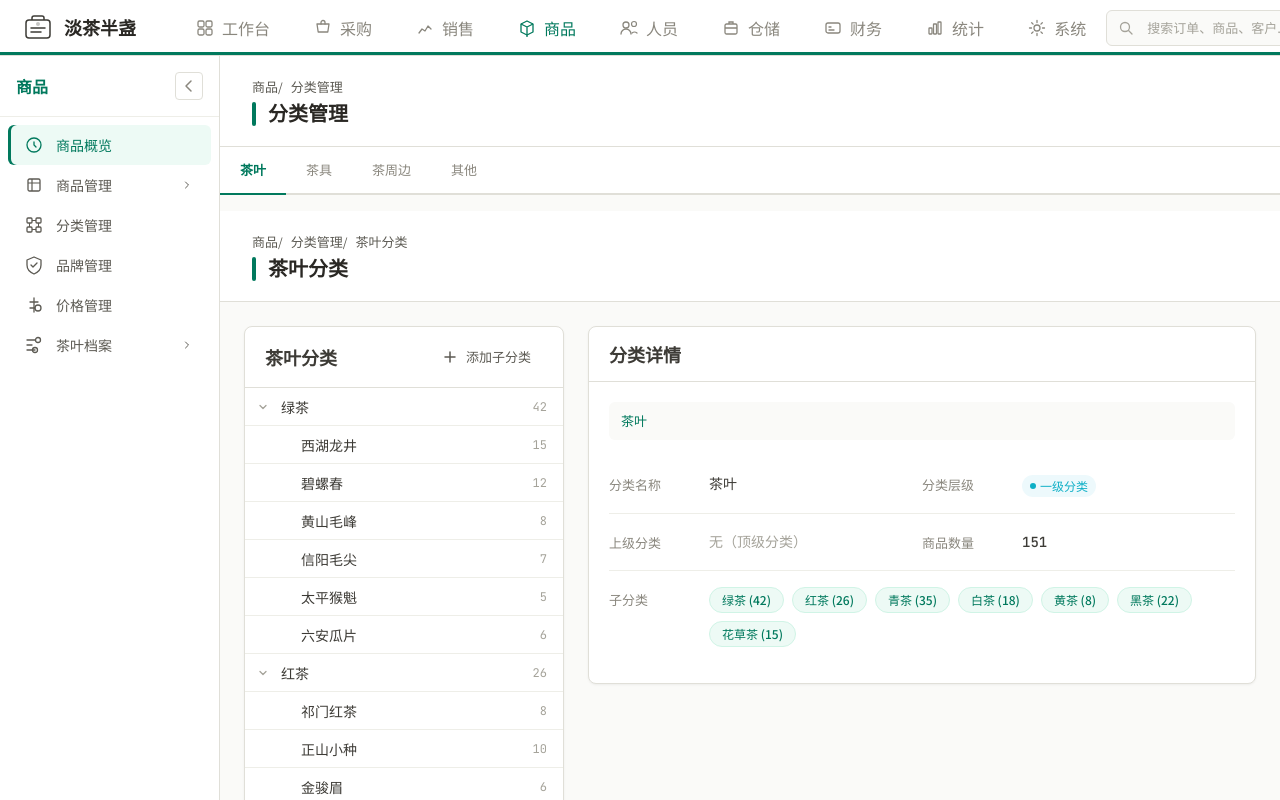
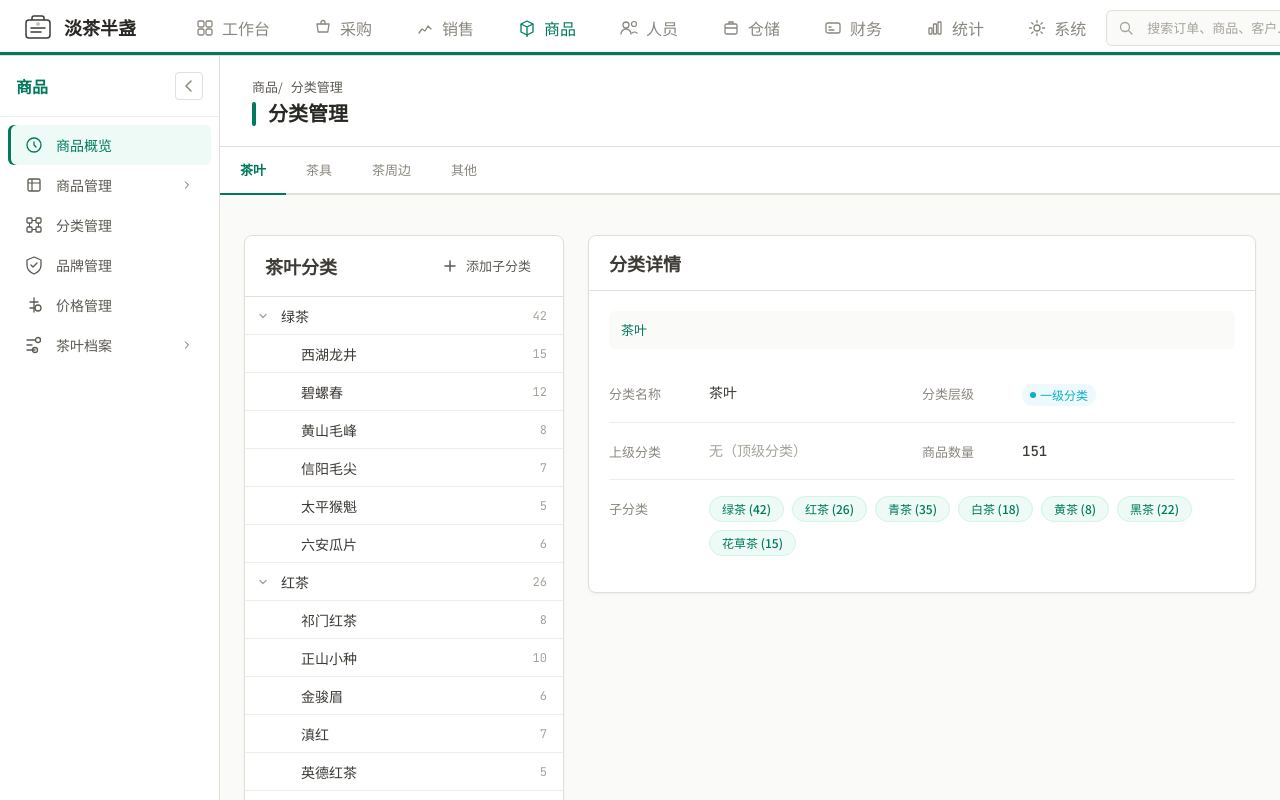
Before and after one commit to zsdxtw/dcbztea-buddy, a React (Vite) app: page /product/product-category in a window 1280 px wide. Shown: the top 800 px of the page. Built offline with nearby package versions, Linux system fonts and the light colour scheme.

Commit message:
feat: 拉取并理解项目文件
Co-authored-by: traeagent <traeagent@users.noreply.github.com>

```diff
--- a/src/pages/product/ProductCategory.tsx
+++ b/src/pages/product/ProductCategory.tsx
@@ -53,6 +53,7 @@ export default function ProductCategory() {
         key={activeTab}
         categoryType={currentTab.key}
         rootNode={currentTab.rootNode}
+        hideHeader
       />
     </>
   );
--- a/src/pages/product/ProductCategorySubPage.tsx
+++ b/src/pages/product/ProductCategorySubPage.tsx
@@ -17,10 +17,11 @@ import {
 interface ProductCategorySubPageProps {
   categoryType: ProductCategoryType;
   rootNode: CategoryNode;
+  hideHeader?: boolean;
 }
 
 /** 分类管理子页面（茶叶/茶具/茶周边/其他） */
-export default function ProductCategorySubPage({ categoryType, rootNode }: ProductCategorySubPageProps) {
+export default function ProductCategorySubPage({ categoryType, rootNode, hideHeader }: ProductCategorySubPageProps) {
   const label = productCategoryLabels[categoryType];
   const breadcrumb = productCategoryBreadcrumbs[categoryType];
 
@@ -204,7 +205,7 @@ export default function ProductCategorySubPage({ categoryType, rootNode }: Produ
 
   return (
     <>
-      <ContentHeader title={breadcrumb} breadcrumbs={['商品', '分类管理', breadcrumb]} />
+      {!hideHeader && <ContentHeader title={breadcrumb} breadcrumbs={['商品', '分类管理', breadcrumb]} />}
       <div className="content-body">
         <div className="category-layout">
           {/* 左侧分类树 - 直接展示二级分类 */}
```
